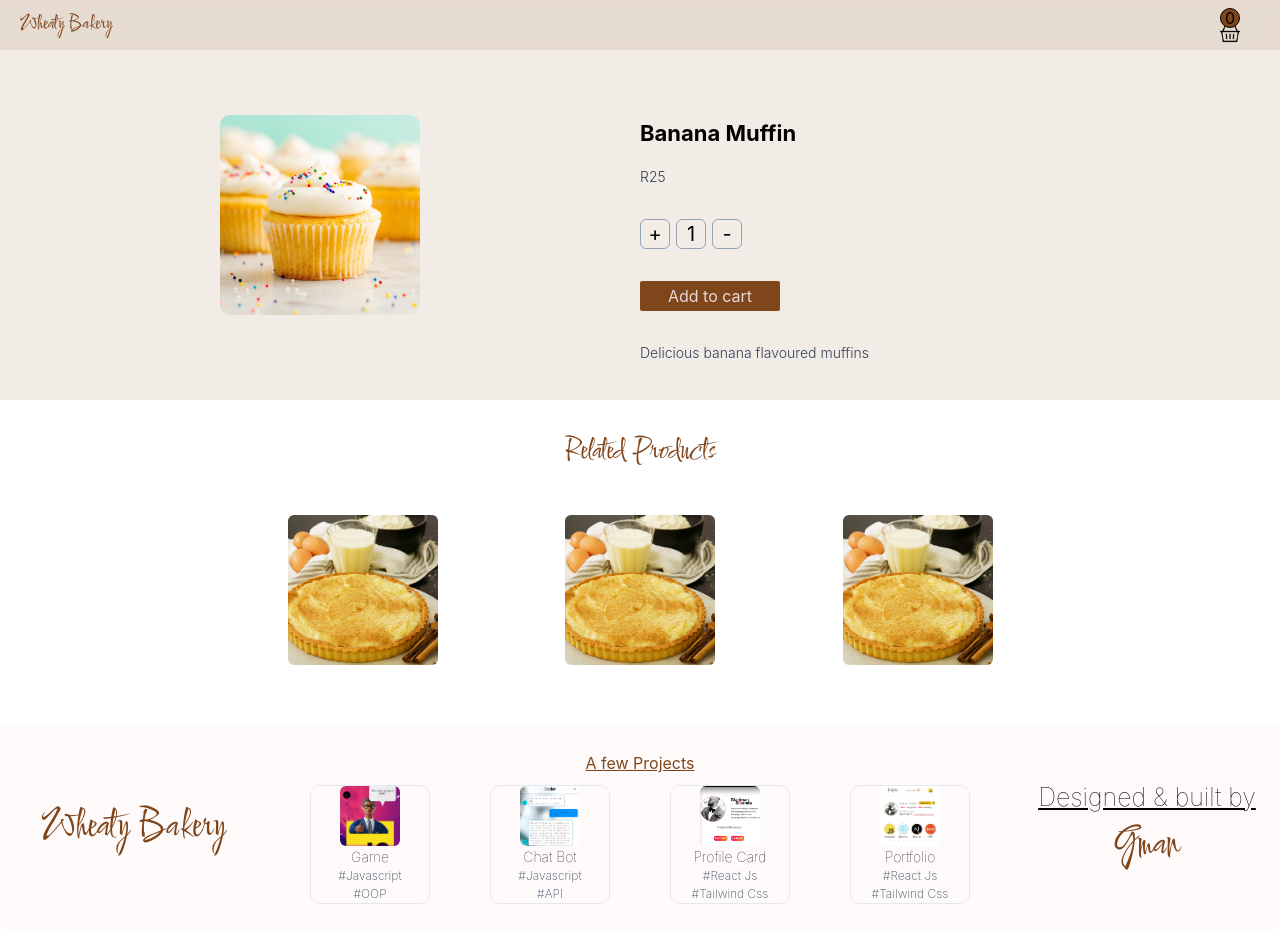
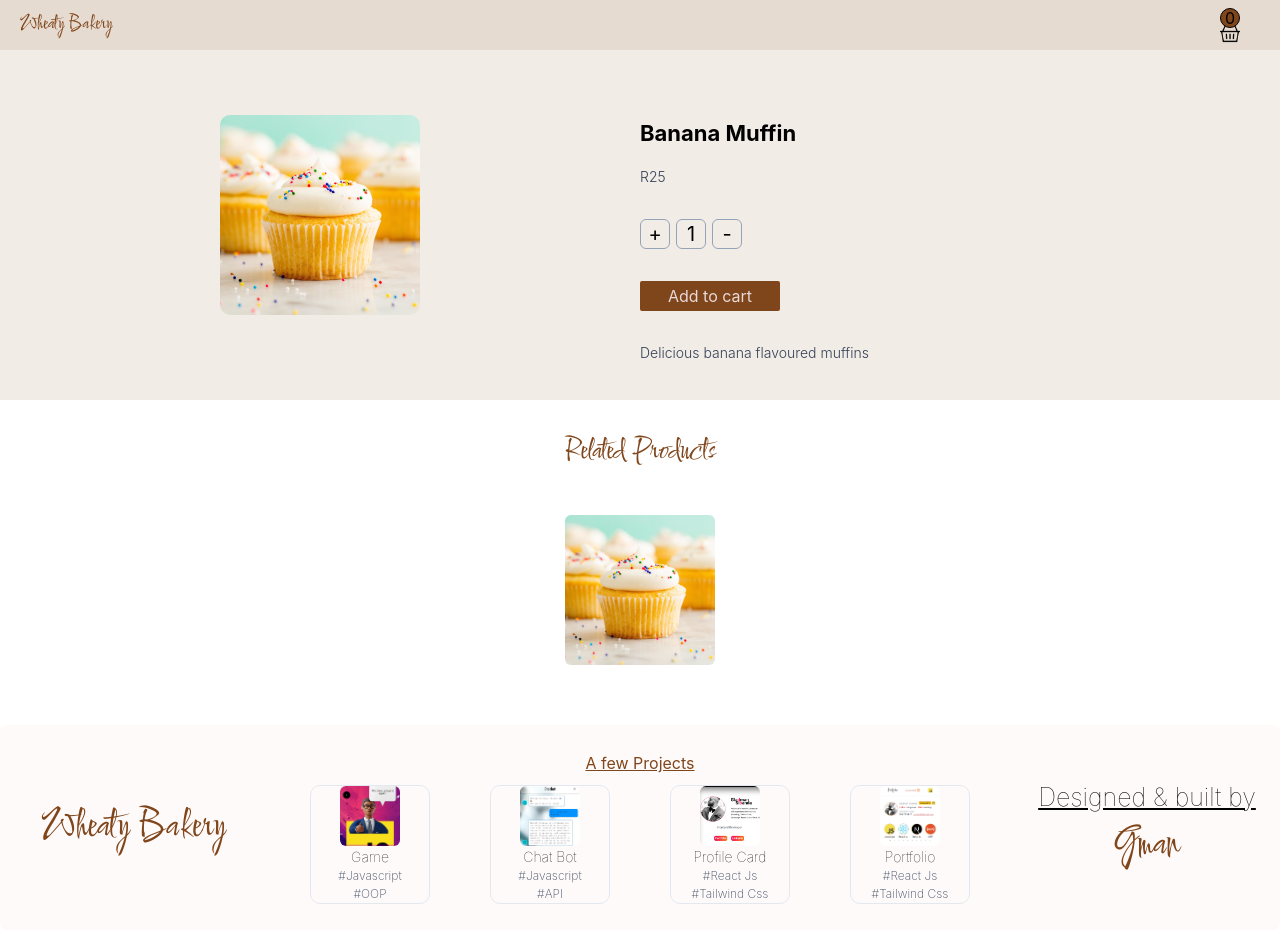
Before and after one commit to GmanSibs1906/bakery, a React (Create React App) app: page /product/301 in a window 1280 px wide. Built offline with nearby package versions, Linux system fonts and the light colour scheme.

Commit message:
related products

```diff
--- a/src/assets/data/productData.js
+++ b/src/assets/data/productData.js
@@ -31,6 +31,7 @@ export const products = [
         cat: "bread"
     },
     {
+        product_id: "311",
         name: "Wedding Cheese Cake",
         image: cheeseCake,
         desc: "Elegant wedding cheese cake",
--- /dev/null
+++ b/src/componants/products/RelatedProduct.js
@@ -0,0 +1,23 @@
+import React from "react";
+import { useNavigate } from "react-router-dom";
+
+function RelatedProduct({ image, id }) {
+  const navigate = useNavigate();
+
+  // set new url path product and reload page to show clicked
+  const handleClick = () => {
+    navigate(`/product/${id}`);
+    window.location.reload();
+  };
+
+  return (
+    <img
+      src={image}
+      alt=""
+      className=" w-[150px] object-contain rounded-md my-[10px] "
+      onClick={handleClick}
+    />
+  );
+}
+
+export default RelatedProduct;
--- a/src/pages/Product.js
+++ b/src/pages/Product.js
@@ -2,22 +2,26 @@ import React, {useState, useEffect} from "react";
 import { useParams } from 'react-router-dom';
 import { milkTart } from "../assets/images";
 import { products } from "../assets/data/productData";
+import RelatedProduct from "../componants/products/RelatedProduct";
 
 function Product() {
 
     const { id } = useParams();
     const [product, setProduct] = useState({});
+    const [category, setCategory] = useState("");
+    let relatedProductCount = 0
 
     useEffect(()=> {
         products.map((item) => {
             if (item.product_id === id) {
                 setProduct(item)
+                setCategory(item.cat)
             }
         })
     }, [product])
 
   return (
-    <div className=" flex flex-col w-full justify-center items-center mt-[-20px] md:mt-[-50px] ">
+    <div className=" min-h-[85vh] flex flex-col w-full justify-center items-center mt-[-20px] md:mt-[-50px] ">
         {/* product info */}
       <div className="  bg-[#80461B] bg-opacity-10 backdrop-blur-sm flex flex-col md:flex-row w-full justify-center items-center h-[530px] md:h-[450px] pt-[100px] pb-[20px]  ">
         {/* left side ---- image container */}
@@ -51,9 +55,16 @@ function Product() {
         <div className=" w-full text-center my-[30px] font-custom text-[30px] text-[#80461B] "> Related Products </div>
         <div className=" w-full flex justify-center ">
             <div className=" w-[75vw] flex flex-col md:flex-row justify-evenly items-center " >
-                <img src={milkTart} alt="" className=" w-[150px] object-contain rounded-md my-[10px] " />
-                <img src={milkTart} alt="" className=" w-[150px] object-contain rounded-md my-[10px]" />
-                <img src={milkTart} alt="" className=" w-[150px] object-contain rounded-md my-[10px]" />
+                {products.map((item) => {
+                  if (relatedProductCount < 7 ) {
+                    relatedProductCount ++
+                    console.log(relatedProductCount)
+                    if (item.cat === category) {
+                    return <RelatedProduct key={item.product_id} image={item.image} id={item.product_id} />;
+                  }
+                  return null;
+                  }
+                })}
             </div>
         </div>
       </div>
```
